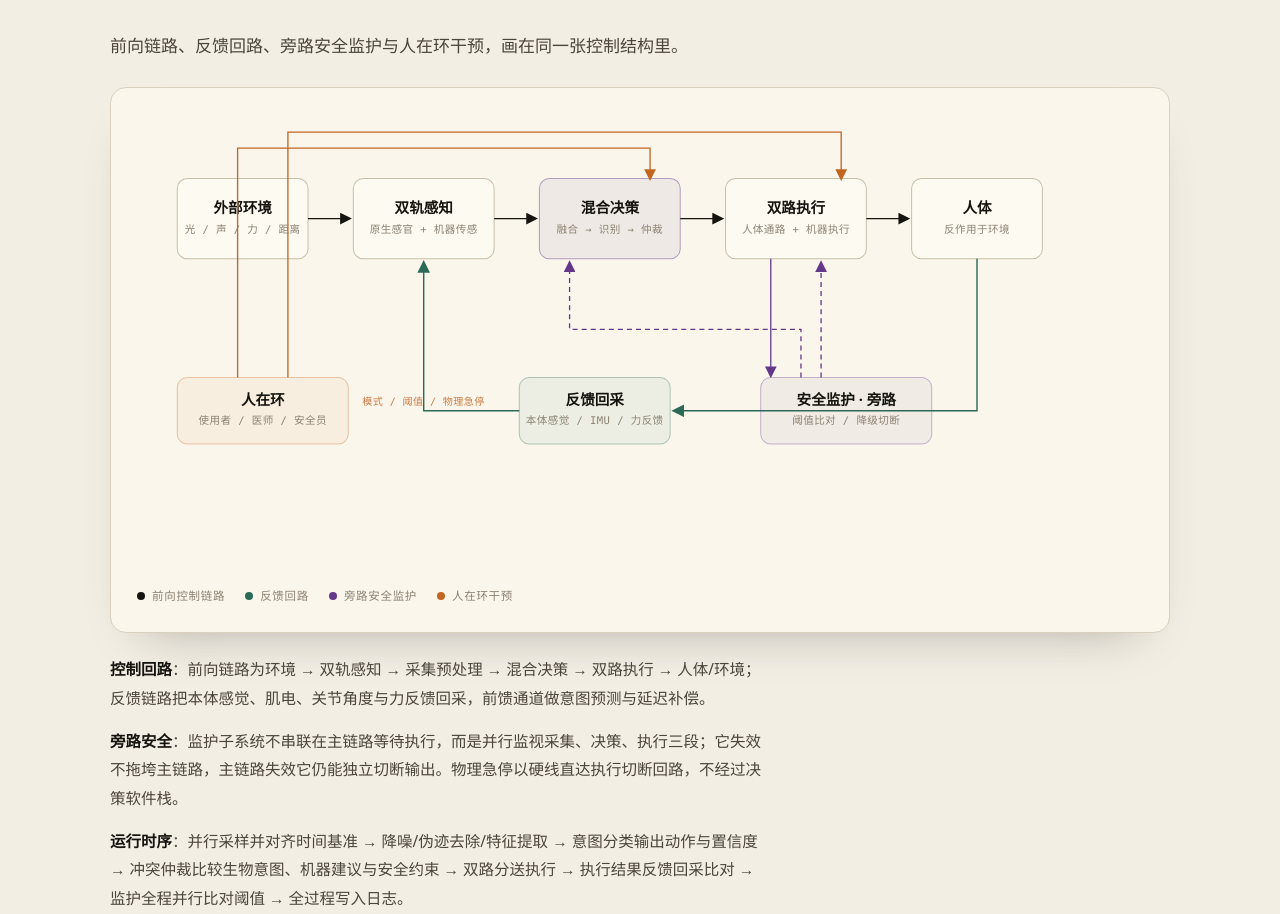
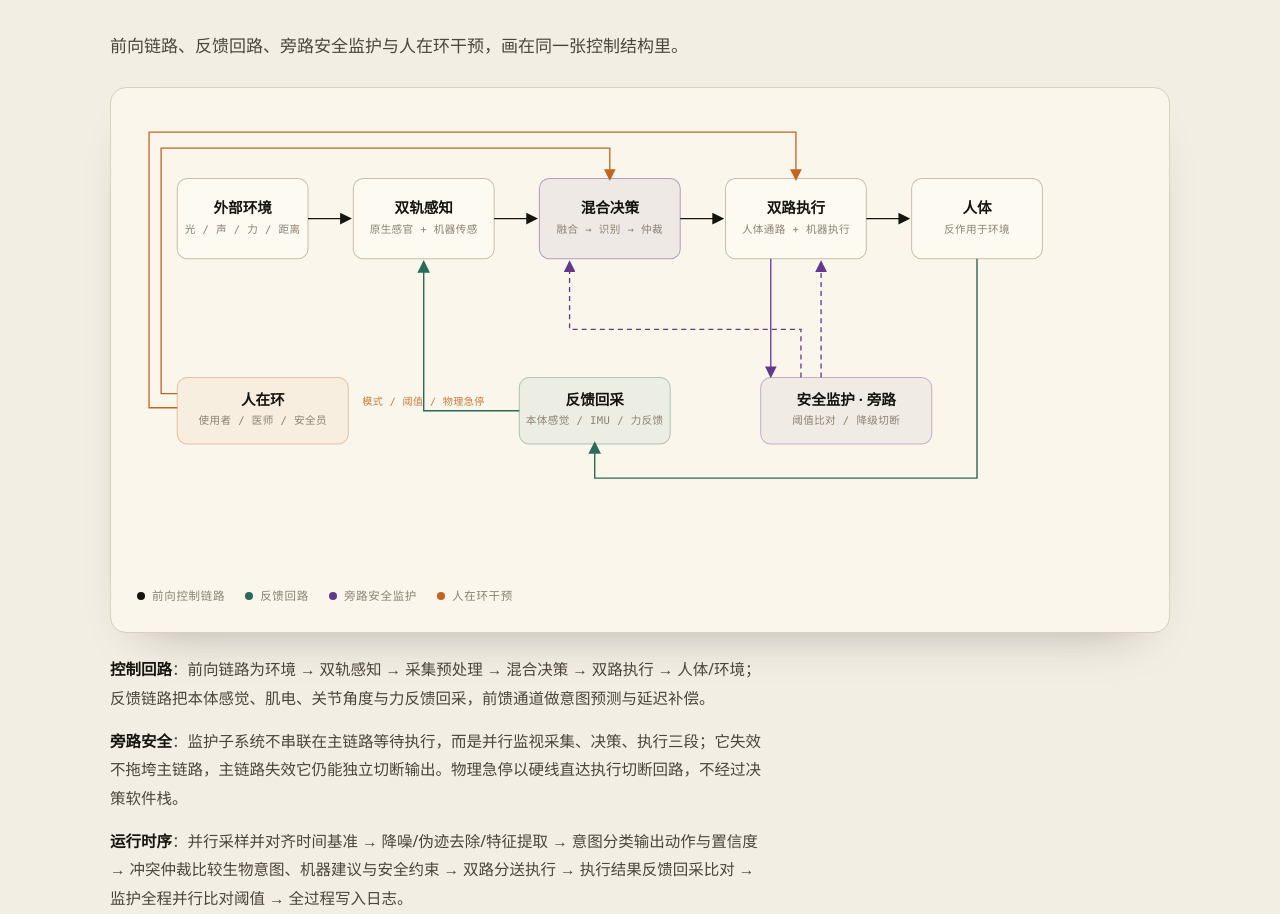
Before and after one commit to boweny67/boweny67.github.io, a plain HTML site: page assignment3/index.html in a window 1280 px wide. Shown: the part 7371-8285 px from the top of the page. Drawn offline with Linux system fonts and the light colour scheme.

Commit message:
二次重构框图：人在环走线绕出左外侧通道，反馈回路走底部外侧，避免穿框与线段共段

```diff
--- a/assignment3/index.html
+++ b/assignment3/index.html
@@ -494,7 +494,7 @@ a.lnk:hover{color:var(--purple);border-bottom-color:var(--purple)}
                     <text class="flow-sub" x="455" y="308" text-anchor="middle">本体感觉 / IMU / 力反馈</text>
                 </g>
                 <g stroke="#2c6a58" stroke-width="1.4" fill="none">
-                    <path d="M835,144 L835,295 L534,295" marker-end="url(#arrowGreen)"/>
+                    <path d="M835,144 L835,362 L455,362 L455,328" marker-end="url(#arrowGreen)"/>
                     <path d="M380,295 L285,295 L285,148" marker-end="url(#arrowGreen)"/>
                 </g>
 
@@ -519,8 +519,8 @@ a.lnk:hover{color:var(--purple);border-bottom-color:var(--purple)}
                     <text class="flow-sub" x="125" y="308" text-anchor="middle">使用者 / 医师 / 安全员</text>
                 </g>
                 <g stroke="#c26521" stroke-width="1.3" fill="none">
-                    <path d="M100,262 L100,34 L510,34 L510,64" marker-end="url(#arrowOrange)"/>
-                    <path d="M150,262 L150,18 L700,18 L700,64" marker-end="url(#arrowOrange)"/>
+                    <path d="M40,278 L24,278 L24,34 L470,34 L470,64" marker-end="url(#arrowOrange)"/>
+                    <path d="M40,292 L12,292 L12,18 L655,18 L655,64" marker-end="url(#arrowOrange)"/>
                 </g>
                 <text x="224" y="289" font-family="'SFMono-Regular',Consolas,monospace" font-size="10" letter-spacing=".04em" fill="rgba(194,101,33,.85)">模式 / 阈值 / 物理急停</text>
             </svg>
```
